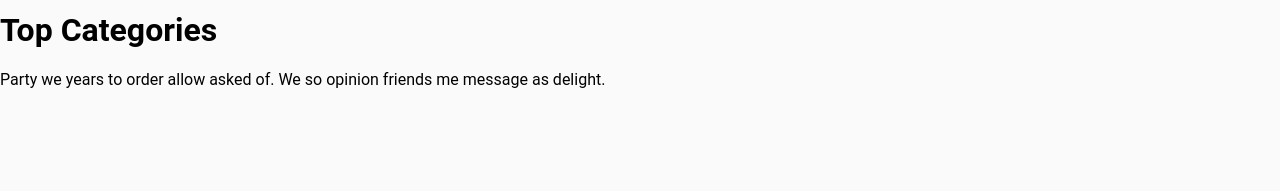
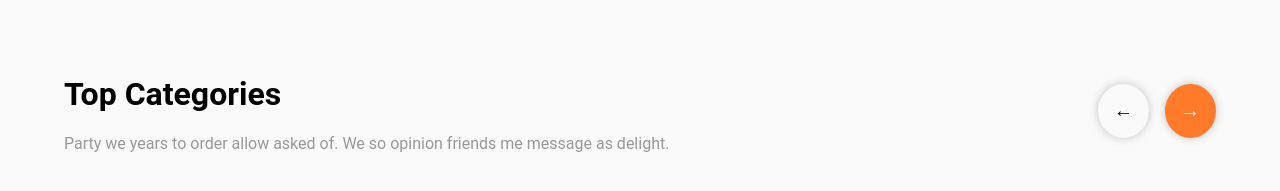
Before and after one commit to MuratOzte/creWin-task, a website: page index.html in a window 1280 px wide. Shown: the part 1451-1642 px from the top of the page. Before the commit the page ends 1556 px from the top, so only its background shows below. Drawn offline with Linux system fonts and the light colour scheme.

Commit message:
Add top categories section with buttons

```diff
--- a/index.html
+++ b/index.html
@@ -175,11 +175,19 @@
             </div>
         </div>
         <div class="top-categories">
-            <h1>Top Categories</h1>
-            <p>
-                Party we years to order allow asked of. We so opinion friends me
-                message as delight.
-            </p>
+            <div class="top-categories-header">
+                <div class="top-categories-texts">
+                    <h1>Top Categories</h1>
+                    <p>
+                        Party we years to order allow asked of. We so opinion
+                        friends me message as delight.
+                    </p>
+                </div>
+                <div class="top-categories-buttons">
+                    <button class="prev-button" >&#x2190;</button>
+                    <button class="next-button" >&#x2192;</button>
+                </div>
+            </div>
         </div>
     </body>
 </html>
--- a/main.scss
+++ b/main.scss
@@ -3,6 +3,7 @@
 @import './styles/search.scss';
 @import './styles/select.scss';
 @import './styles/recentlyAdded.scss';
+@import './styles/topCategories.scss';
 body {
     margin: 0;
     padding: 0;
--- /dev/null
+++ b/styles/topCategories.scss
@@ -0,0 +1,38 @@
+$orange: #ff7b29;
+$gray-text: #989898;
+
+.top-categories {
+    margin: 4rem;
+    .top-categories-header {
+        display: flex;
+        justify-content: space-between;
+        .top-categories-texts {
+            p {
+                color: $gray-text;
+            }
+        }
+        .top-categories-buttons {
+            display: flex;
+            align-items: center;
+            gap: 1rem;
+            .prev-button {
+                background-color: #fafafa;
+                border: none;
+                padding: 1rem;
+                border-radius: 50%;
+                box-shadow: 0px 0px 10px 0px #0000003a;
+                font-size: larger;
+            }
+            .next-button {
+                background-color: $orange;
+                border: none;
+                padding: 1rem;
+                border-radius: 50%;
+                box-shadow: 0px 0px 10px 0px #0000003a;
+                font-size: larger;
+                color: white;
+                transition: all 0.3s ease-in-out;
+            }
+        }
+    }
+}
```
Also changed, not shown: main.css, 1 other file.
